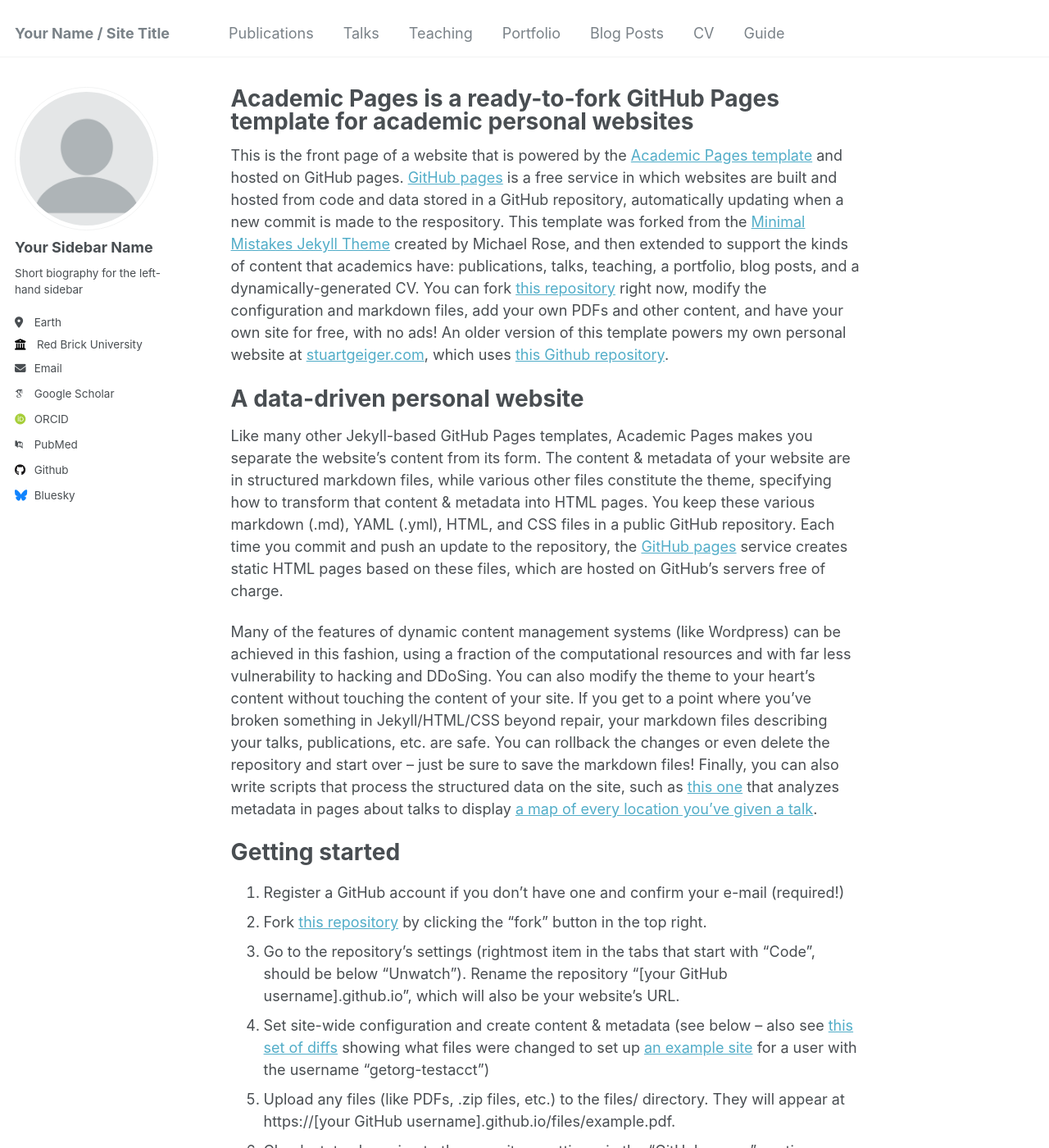
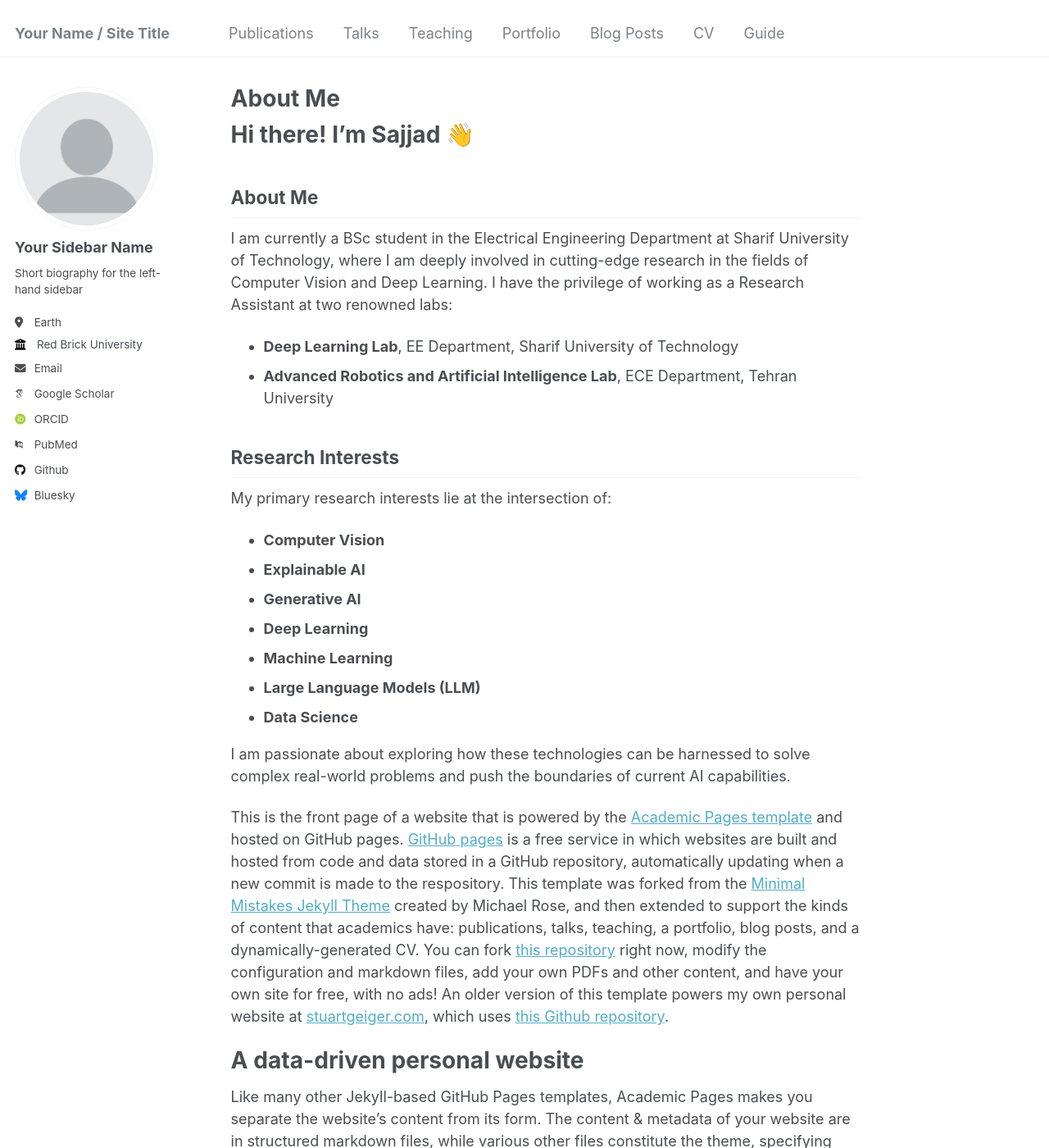
Before and after one commit to SajjadHm/sajjadhm.github.io, a Jekyll site: the page built from _pages/about.md, in a window 1280 px wide and 1400 px high. Shown: the whole window at 82% size. Built offline with Jekyll 4.4.1, drawn with Linux system fonts in a browser that asks for light colours; some web fonts are replaced.

Commit message:
Update about.md

```diff
--- a/_pages/about.md
+++ b/_pages/about.md
@@ -1,11 +1,56 @@
 ---
 permalink: /
-title: "Academic Pages is a ready-to-fork GitHub Pages template for academic personal websites"
+title: "About Me"
 author_profile: true
 redirect_from:
   - /about/
   - /about.html
 ---
+
+# Hi there! I'm Sajjad 👋
+
+## About Me
+
+I am currently a BSc student in the Electrical Engineering Department at Sharif University of Technology, where I am deeply involved in cutting-edge research in the fields of Computer Vision and Deep Learning. I have the privilege of working as a Research Assistant at two renowned labs:
+
+- **Deep Learning Lab**, EE Department, Sharif University of Technology
+- **Advanced Robotics and Artificial Intelligence Lab**, ECE Department, Tehran University
+
+## Research Interests
+
+My primary research interests lie at the intersection of:
+
+- **Computer Vision**
+- **Explainable AI**
+- **Generative AI**
+- **Deep Learning**
+- **Machine Learning**
+- **Large Language Models (LLM)**
+- **Data Science**
+
+I am passionate about exploring how these technologies can be harnessed to solve complex real-world problems and push the boundaries of current AI capabilities.
+
+
+
+
+
+
+
+
+
+
+
+
+
+
+
+
+
+
+
+
+
+
 
 This is the front page of a website that is powered by the [Academic Pages template](https://github.com/academicpages/academicpages.github.io) and hosted on GitHub pages. [GitHub pages](https://pages.github.com) is a free service in which websites are built and hosted from code and data stored in a GitHub repository, automatically updating when a new commit is made to the respository. This template was forked from the [Minimal Mistakes Jekyll Theme](https://mmistakes.github.io/minimal-mistakes/) created by Michael Rose, and then extended to support the kinds of content that academics have: publications, talks, teaching, a portfolio, blog posts, and a dynamically-generated CV. You can fork [this repository](https://github.com/academicpages/academicpages.github.io) right now, modify the configuration and markdown files, add your own PDFs and other content, and have your own site for free, with no ads! An older version of this template powers my own personal website at [stuartgeiger.com](http://stuartgeiger.com), which uses [this Github repository](https://github.com/staeiou/staeiou.github.io).
 
```
